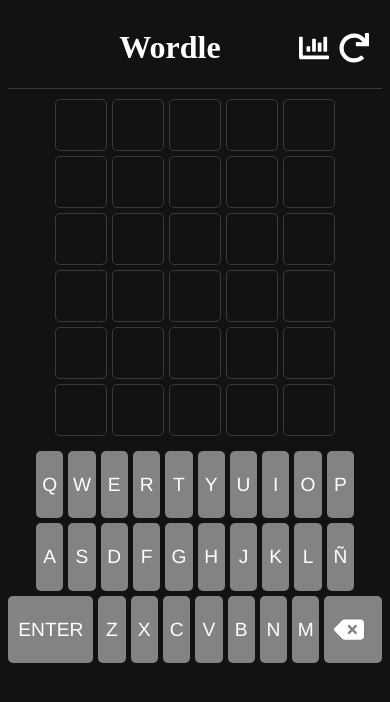
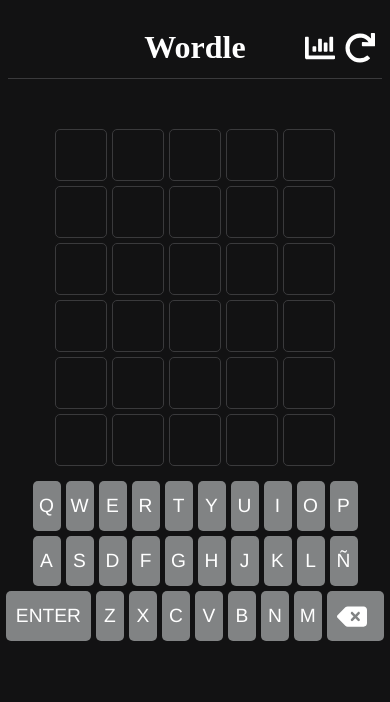
Before and after one commit to JesusGuti/Wordle-Clone, a website with bundled scripts: page src/index.html in a window 390 px wide. Built offline with nearby package versions, Linux system fonts and the light colour scheme; no server answers; a web font is replaced by a local one.

Commit message:
Fixed responsive height of keys

```diff
--- a/src/style.css
+++ b/src/style.css
@@ -33,20 +33,23 @@
     justify-content: center;
     display: flex;
     flex-direction: row;
+    position: relative;
+    min-height: 70px;
 
     & h1 {
         font-family: "NYTKarnakCondensed";
-        margin-left: 20px;
+        left: 50%;
+        position: absolute;
+        transform: translateX(-50%);
     }
 
     & div {
         display: flex;
-        right: -20vw;
-        position: relative;
+        right: 2%;
+        position: absolute;
         gap: 10px;
 
         & .statistics-button {
-            /* position: relative; */
             width: 30px;
             height: 30px;
             background-image: url('./icons/chart-bar-solid.svg');
@@ -57,7 +60,6 @@
         }
 
         & .reset-button {
-            /* position: relative; */
             width: 30px;
             height: 30px;
             background-image: url('./icons/redo-solid.svg');
@@ -66,6 +68,12 @@
             border: none;
             margin-top: 25px;
         }
+    }
+}
+
+@media (height >= 768px) {
+    header {
+        margin-bottom: 50px;
     }
 }
 
@@ -189,8 +197,15 @@
 
         @media (max-width: 768px) {
             & .key {
-                width: 7vw;
-                height: 8vh;
+                width: 2.5rem;
+                height: 3.5rem;
+            }
+        }
+
+        @media (max-width: 400px) {
+            & .key {
+                width: 28px;
+                height: 50px;
             }
         }
 
@@ -256,6 +271,11 @@
     z-index: 3;
     padding-top: 50px;
 
+    & h3 {
+        font-family: "NYTKarnakCondensed";
+        font-weight: 100;
+    }
+
     & .close-button {
         margin-inline-start: auto;
         margin-right: 30px;
```
